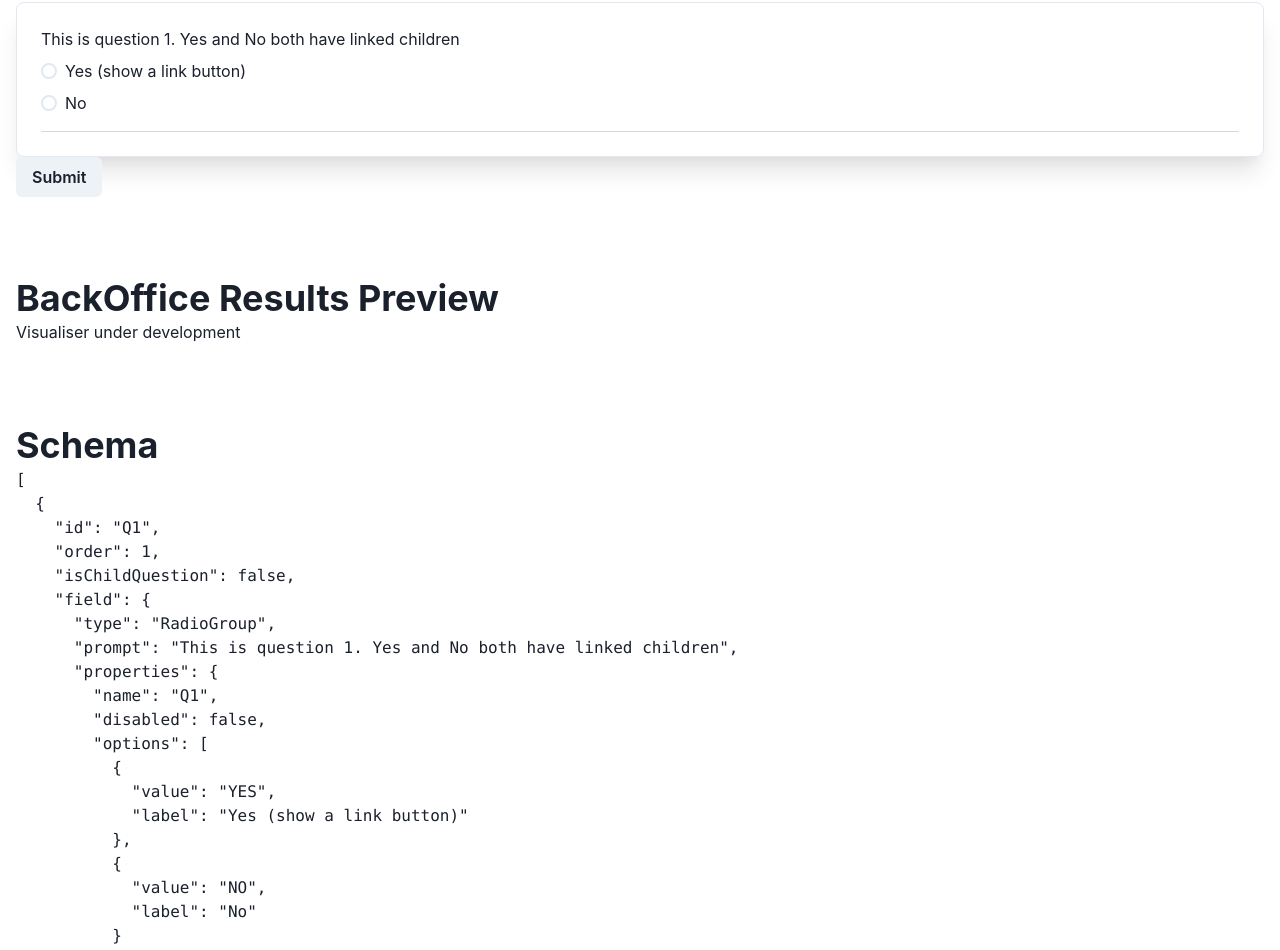
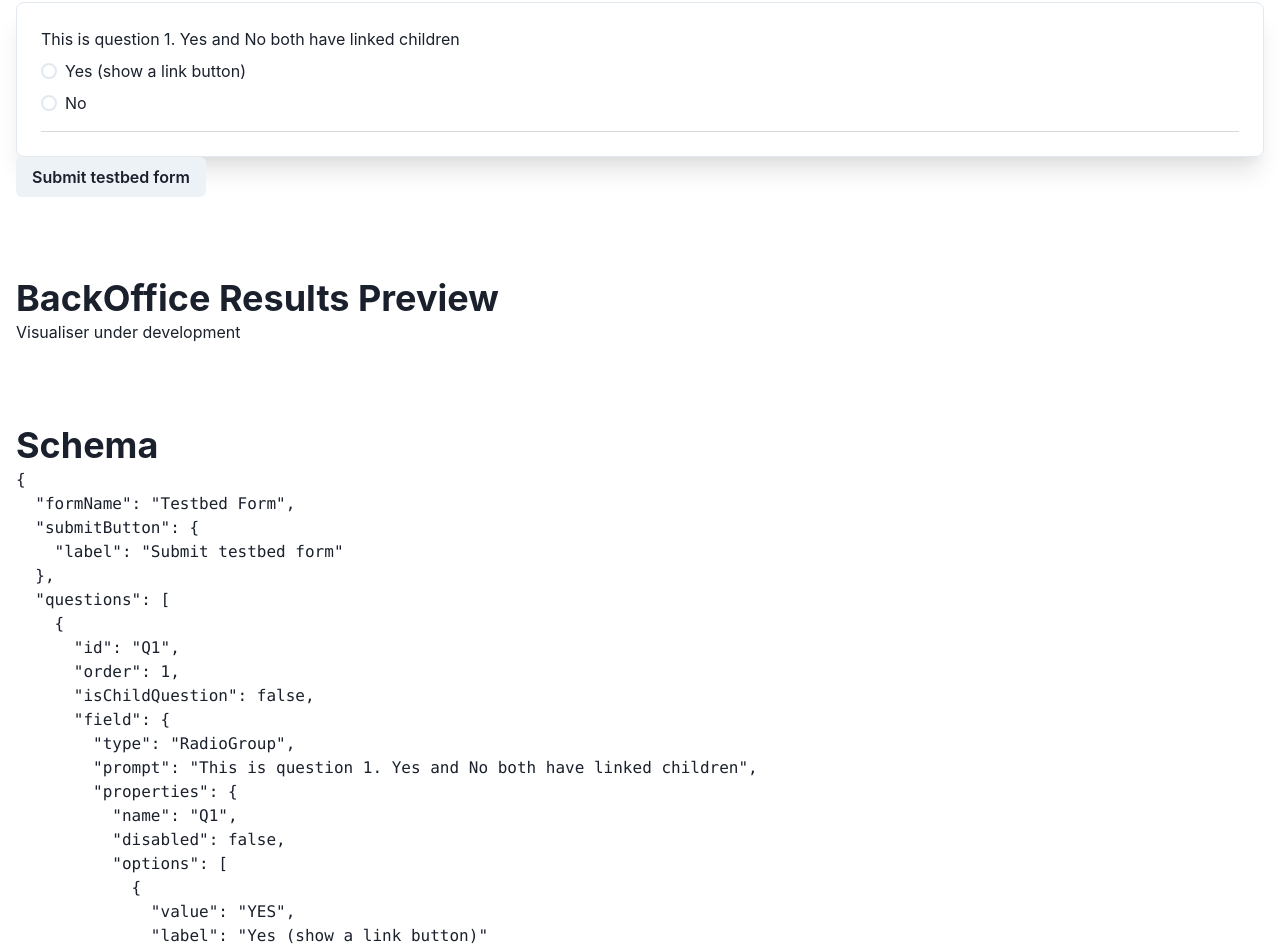
Before and after one commit to rsispal/react-json-schema-form-poc, a React (Create React App) app: page /testbed in a window 1280 px wide. Shown: the part 89-1039 px from the top of the page. Built offline with nearby package versions, Linux system fonts and the light colour scheme.

Commit message:
Modified question schema to define version, form name, submit button..

```diff
--- a/src/__SEED__/basic.json
+++ b/src/__SEED__/basic.json
@@ -1,4 +1,9 @@
-[
+{
+  "formName": "Testbed Form",
+  "submitButton": {
+    "label": "Submit testbed form"
+  },
+  "questions": [
     {
       "id": "Q1",
       "order": 1,
@@ -215,3 +220,4 @@
       }
     }
   ]
+}
--- a/src/__SEED__/risk_questions.json
+++ b/src/__SEED__/risk_questions.json
@@ -1,4 +1,10 @@
-[
+{
+  "__version": 2,
+  "formName": "Risk Form",
+  "submitButton": {
+    "label": "Submit form"
+  },
+  "questions": [
     {
       "id": "Q1",
       "order": 1,
@@ -743,3 +749,4 @@
       }
     }
   ]
+}
--- a/src/components/QuestionForm/QuestionForm.component.tsx
+++ b/src/components/QuestionForm/QuestionForm.component.tsx
@@ -6,10 +6,19 @@ import { Form } from "react-final-form";
 import { QuestionField } from "./QuestionField";
 import { QuestionFormProps } from "./QuestionForm.types";
 
-export const QuestionForm: FC<QuestionFormProps> = ({ showAllQuestions, questions, onSubmitCallback, renderQuestion }) => {
+export const QuestionForm: FC<QuestionFormProps> = ({
+  showAllQuestions,
+  submitButton,
+  questions,
+  onSubmitCallback,
+  renderQuestion,
+}) => {
   const getInitialValues = () => ({});
 
   const handleSubmit = (values: Record<string, string | undefined>) => onSubmitCallback(values);
+
+  const renderSubmitButton = () => <Button type="submit">{submitButton.label}</Button>;
+
   const initialValues = getInitialValues();
 
   return (
@@ -21,7 +30,7 @@ export const QuestionForm: FC<QuestionFormProps> = ({ showAllQuestions, question
           {[questions.filter((q) => q.isChildQuestion === false)[0]].map((q, i) =>
             renderQuestion(<QuestionField key={i} question={q} questions={questions} />)
           )}
-          <Button type="submit">Submit</Button>
+          {renderSubmitButton()}
         </form>
       )}
     />
--- a/src/components/QuestionForm/QuestionForm.types.ts
+++ b/src/components/QuestionForm/QuestionForm.types.ts
@@ -1,9 +1,8 @@
 import { Rules } from "async-validator";
 import { HTMLAttributeAnchorTarget, ReactElement } from "react";
 
-export interface QuestionFormProps {
+export interface QuestionFormProps extends QuestionSchema {
   showAllQuestions?: boolean;
-  questions: Question[];
   onSubmitCallback: (results: Record<string, string | undefined>) => void;
   renderQuestion: (children: ReactElement) => ReactElement;
 }
@@ -72,3 +71,12 @@ export type Question = {
    */
   field: FormField;
 };
+
+export type QuestionSchema = {
+  __version: 2;
+  formName: string;
+  submitButton: {
+    label: string;
+  };
+  questions: Question[];
+};
--- a/src/pages/form/Form.page.tsx
+++ b/src/pages/form/Form.page.tsx
@@ -12,7 +12,7 @@ import SeedQuestions from "../../__SEED__/risk_questions.json";
 import { PageLayout } from "../../layout/page/Page.layout";
 
 /* Types */
-import { Question } from "../../components/QuestionForm/QuestionForm.types";
+import { QuestionSchema } from "../../components/QuestionForm/QuestionForm.types";
 import { FormPageProps } from "./Form.types";
 
 export const FormPage: FC<FormPageProps> = () => {
@@ -25,7 +25,7 @@ export const FormPage: FC<FormPageProps> = () => {
       title="Form"
       badge={{ children: "Work-in-progress", colorScheme: "purple", ml: "1", fontSize: "0.5em", marginLeft: 2 }}>
       <QuestionForm
-        questions={SeedQuestions as Question[]}
+        {...(SeedQuestions as QuestionSchema)}
         onSubmitCallback={handleFormSubmit}
         renderQuestion={(children) => (
           <Box borderWidth="1px" borderRadius="lg" boxShadow="xl" padding={6}>
--- a/src/pages/testbed/TestBed.page.tsx
+++ b/src/pages/testbed/TestBed.page.tsx
@@ -12,7 +12,7 @@ import SeedQuestions from "../../__SEED__/basic.json";
 import { PageLayout } from "../../layout/page/Page.layout";
 
 /* Types */
-import { Question } from "../../components/QuestionForm/QuestionForm.types";
+import { QuestionSchema } from "../../components/QuestionForm/QuestionForm.types";
 import { TestBedPageProps } from "./TestBed.types";
 
 export const TestBedPage: FC<TestBedPageProps> = () => {
@@ -25,7 +25,7 @@ export const TestBedPage: FC<TestBedPageProps> = () => {
       title="Testbed"
       badge={{ children: "DEVELOPER USE ONLY", colorScheme: "red", ml: "1", fontSize: "0.5em", marginLeft: 2 }}>
       <QuestionForm
-        questions={SeedQuestions as Question[]}
+        {...(SeedQuestions as QuestionSchema)}
         onSubmitCallback={handleFormSubmit}
         renderQuestion={(children) => (
           <Box borderWidth="1px" borderRadius="lg" boxShadow="xl" padding={6}>
```
Lines whose indentation alone changed are shown as unchanged.
